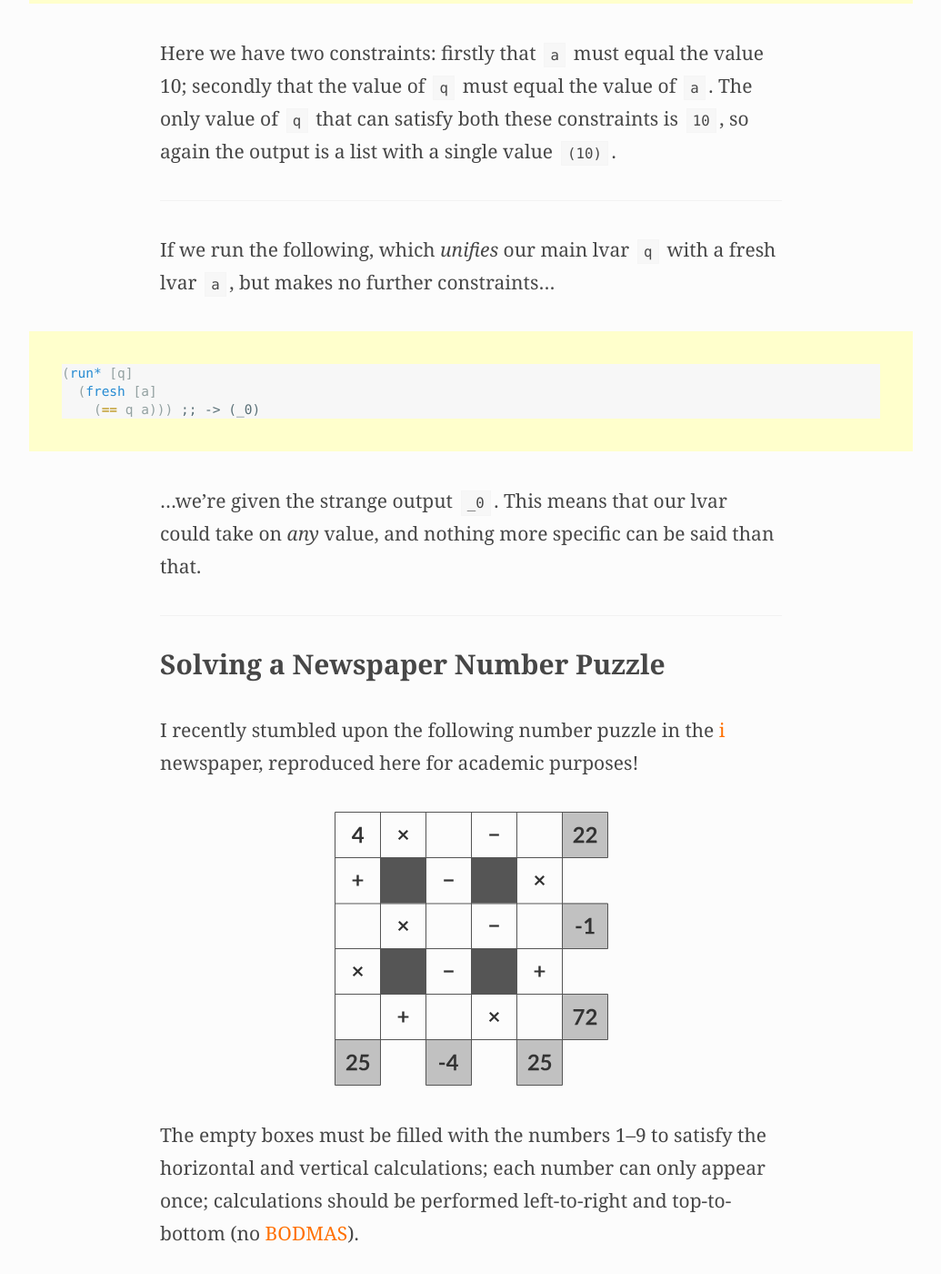
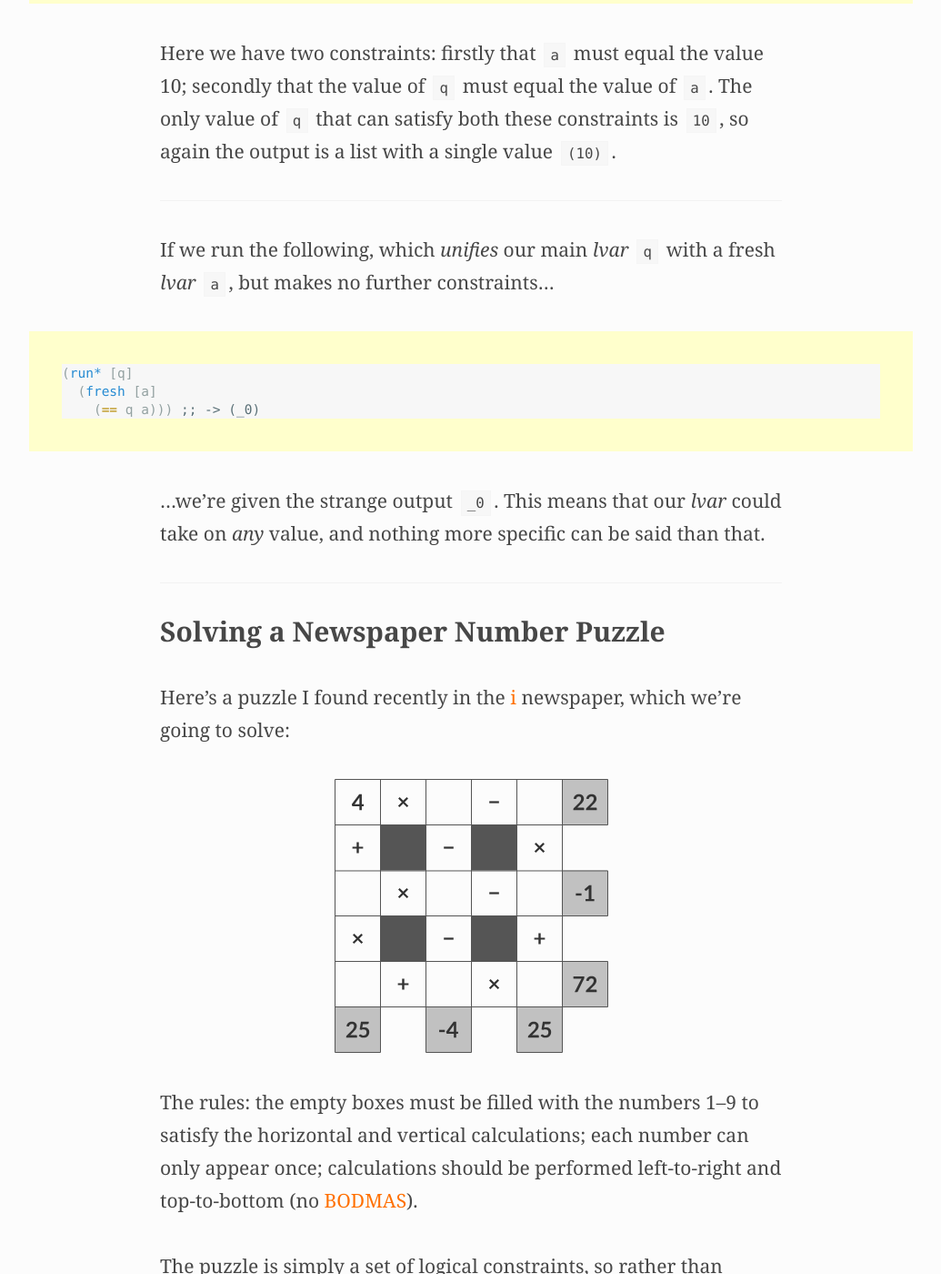
Before and after one commit to mattsenior/mattsenior.com, a Jekyll site: the page built from _posts/2014-02-22-using-clojures-core-logic-to-solve-simple-number-puzzles.markdown, in a window 1280 px wide and 1400 px high, scrolled down 3371 px. Shown: the whole window at 91% size, without its empty margins (122-1157 px from the left). Built offline with Jekyll 4.4.1, drawn with Linux system fonts in a browser that asks for light colours; some web fonts are replaced; Markdown is read by kramdown in place of the engine named in the settings; some of the changed text lies outside the part shown.

Commit message:
Update logic post

````diff
--- a/_posts/2014-02-22-using-clojures-core-logic-to-solve-simple-number-puzzles.markdown
+++ b/_posts/2014-02-22-using-clojures-core-logic-to-solve-simple-number-puzzles.markdown
@@ -72,7 +72,7 @@ Here we have two constraints: firstly that `a` must equal the value 10; secondly
 
 ---
 
-If we run the following, which _unifies_ our main lvar `q` with a fresh lvar `a`, but makes no further constraints…
+If we run the following, which _unifies_ our main _lvar_ `q` with a fresh _lvar_ `a`, but makes no further constraints…
 
 ```clojure
 (run* [q]
@@ -80,17 +80,17 @@ If we run the following, which _unifies_ our main lvar `q` with a fresh lvar `a`
     (== q a))) ;; -> (_0)
 ```
 
-…we’re given the strange output `_0`. This means that our lvar could take on _any_ value, and nothing more specific can be said than that.
+…we’re given the strange output `_0`. This means that our _lvar_ could take on _any_ value, and nothing more specific can be said than that.
 
 ---
 
 ## Solving a Newspaper Number Puzzle
 
-I recently stumbled upon the following number puzzle in the [i](http://www.independent.co.uk/i/) newspaper, reproduced here for academic purposes!
+Here’s a puzzle I found recently in the [i](http://www.independent.co.uk/i/) newspaper, which we’re going to solve:
 
 <img src="/img/2014-02-22-using-clojures-core-logic-to-solve-simple-number-puzzles/number-puzzle.svg" alt="Number puzzle" class="img--center" />
 
-The empty boxes must be filled with the numbers 1–9 to satisfy the horizontal and vertical calculations; each number can only appear once; calculations should be performed left-to-right and top-to-bottom (no [BODMAS](http://en.wikipedia.org/wiki/Order_of_operations)).
+The rules: the empty boxes must be filled with the numbers 1–9 to satisfy the horizontal and vertical calculations; each number can only appear once; calculations should be performed left-to-right and top-to-bottom (no [BODMAS](http://en.wikipedia.org/wiki/Order_of_operations)).
 
 The puzzle is simply a set of logical constraints, so rather than thinking about how we would imperatively write an algorithm to solve it, let’s see how we can use Logic Programming to sidestep this entirely.
 
@@ -135,14 +135,14 @@ Here’s our first constraint:
 (fd/in a0 a1 a2 b0 b1 b2 c0 c1 c2 (fd/interval 1 9))
 ```
 
-Next, we need to ensure that each of our _lvars_ contains a different number. Core.logic’s `distinct` does the trick:
+Next, we need to ensure that each of our _lvars_ contains a different number. core.logic’s `distinct` does the trick:
 
 ```clojure
 ;; State that each of our lvars should be unique
 (fd/distinct [a0 a1 a2 b0 b1 b2 c0 c1 c2])
 ```
 
-Now we can go ahead and add all of the mathematical constraints. Core.logic has FD operators for this purpose, such as `fd/+`, `fd/-`, `fd/*`, etc., or we can use `fd/eq` which is a helpful macro that lets us write our FD constraints with normal Clojure operators (`+`, `-`, `*`, etc.):
+Now we can go ahead and add all of the mathematical constraints. core.logic has FD operators for this purpose, such as `fd/+`, `fd/-`, `fd/*`, etc., or we can use `fd/eq`, which is a helpful macro that lets us write our FD constraints with normal Clojure operators (`+`, `-`, `*`, etc.):
 
 ```clojure
 (fd/eq
````
